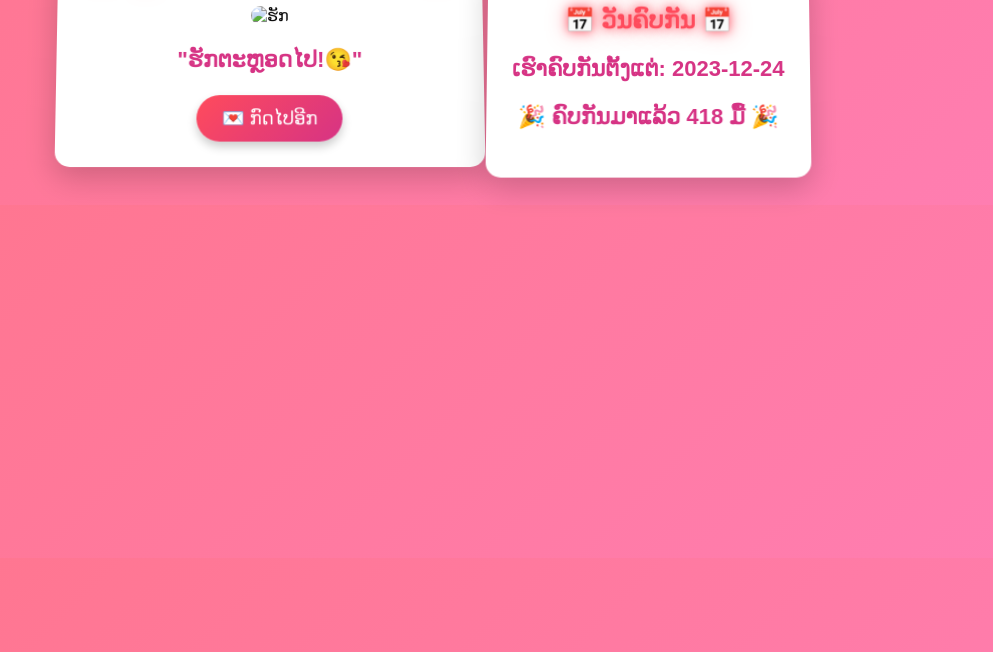
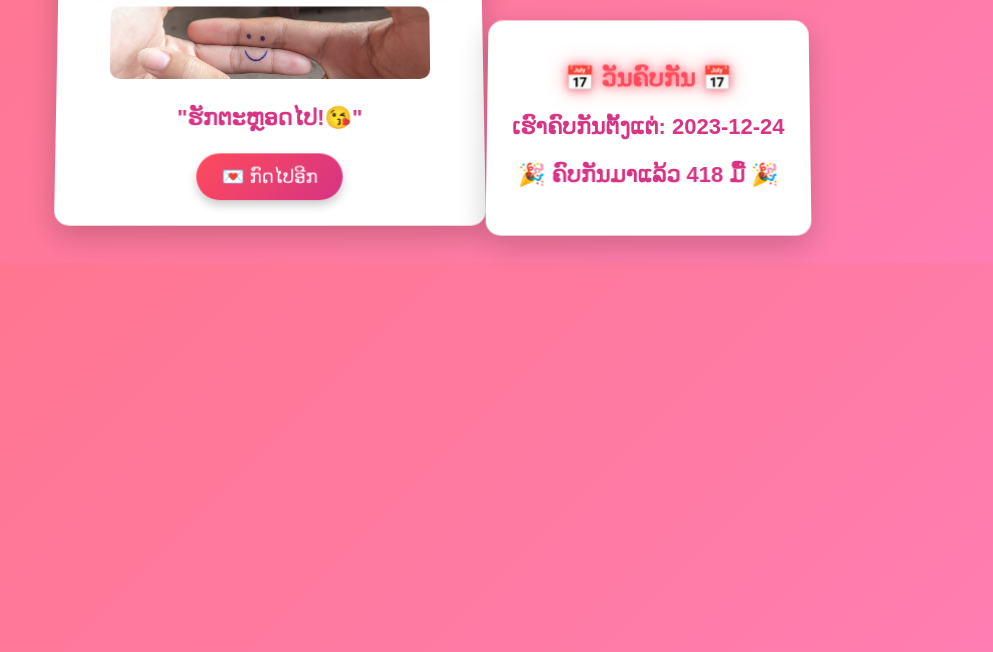
Before and after one commit to Kophsbsj/namfon, a plain HTML site: page index.html in a window 1280 px wide. Shown: the part 148-800 px from the top of the page, without its empty margins (207-1200 px from the left). Drawn offline with Linux system fonts and the light colour scheme.

Commit message:
index.html

```diff
--- a/index.html
+++ b/index.html
@@ -17,7 +17,7 @@
         <h1 class="glow-text">💖 ສຸກສັນວັນວາເລນໄທນ໌ 💖</h1>
 
         <div class="image-container">
-            <img id="valentine-img" src="img1.jpg" alt="ຮັກ">
+            <img id="valentine-img" src="IMG_20250214_195431.jpg" alt="ຮັກ">
         </div>
 
         <p id="love-quote">"ຮັກຕະຫຼອດໄປ!😘"</p>
```
